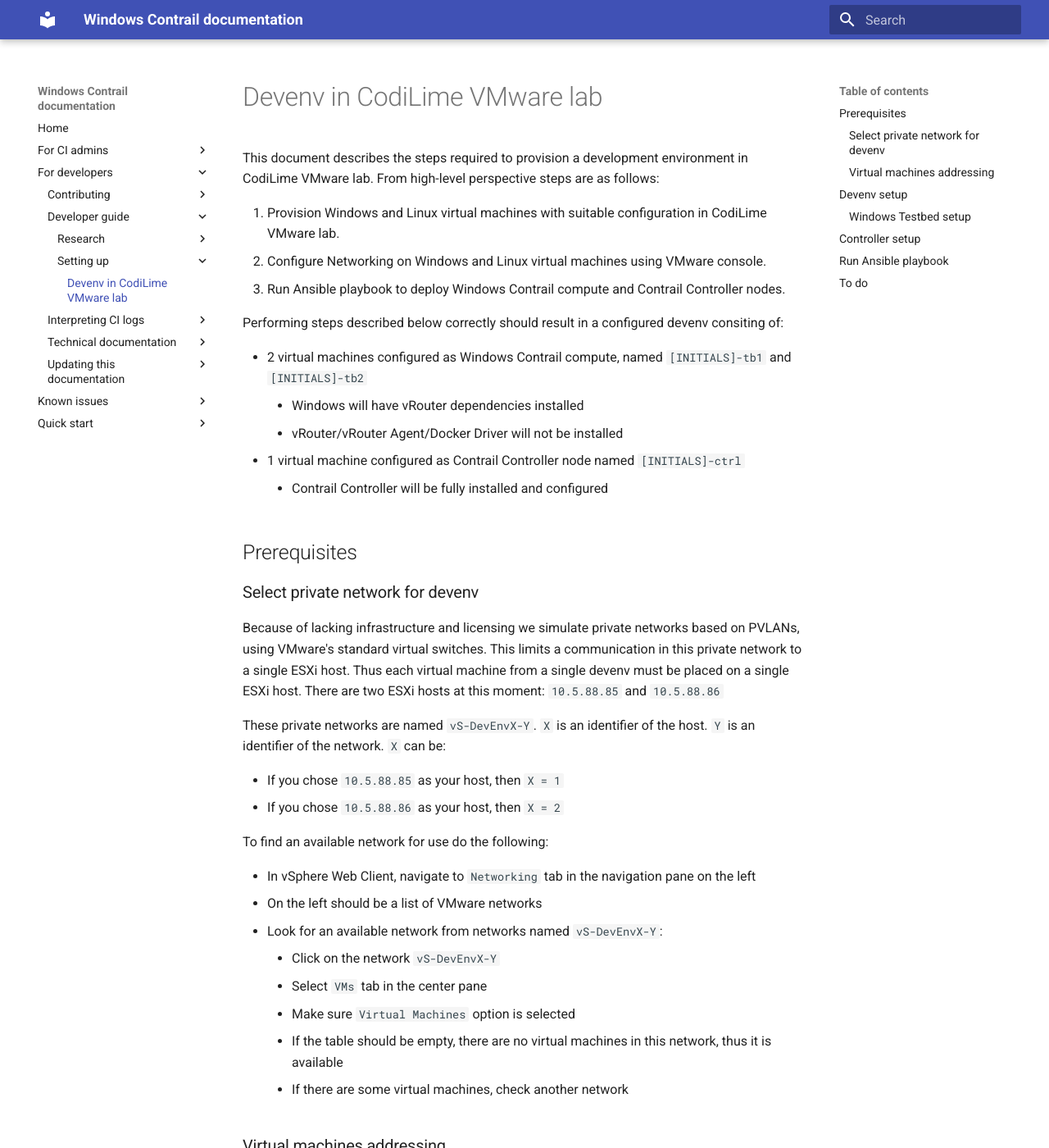
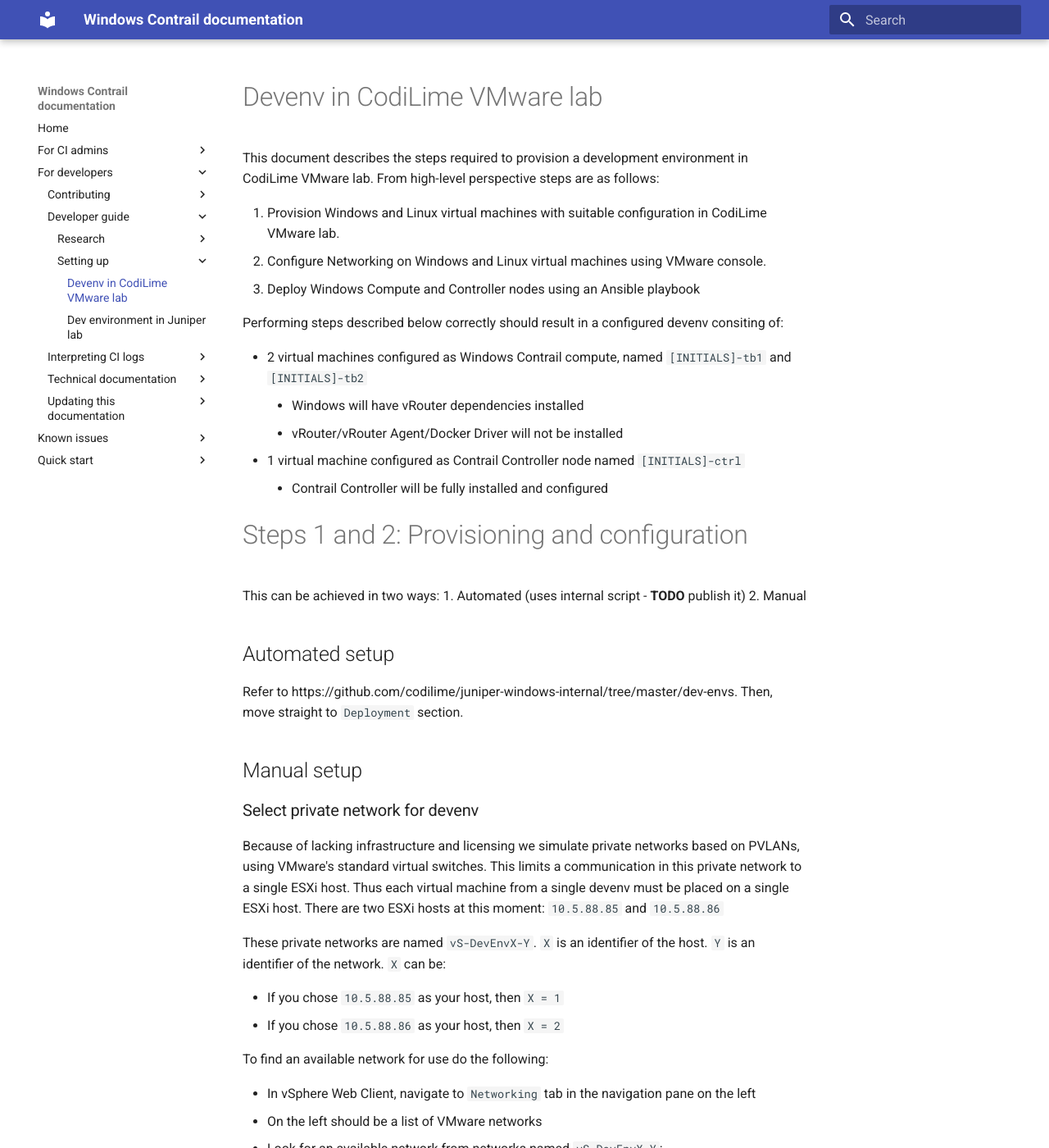
Before and after one commit to piotr-szuberski/contrail-windows-docs, an MkDocs documentation site: the page built from doc/For developers/Developer guide/Setting up/Devenv_in_local_env.md, in a window 1280 px wide and 1400 px high. Shown: the whole window at 82% size. Built offline with MkDocs 1.6.1 and Material for MkDocs 9.7.7, drawn with Linux system fonts in a browser that asks for light colours; some of the changed text lies outside the part shown.

Commit message:
Add more info regarding dev setups. (#71)

```diff
--- a/doc/For developers/Developer guide/Setting up/Devenv_in_local_env.md
+++ b/doc/For developers/Developer guide/Setting up/Devenv_in_local_env.md
@@ -5,7 +5,7 @@
 
 1. Provision Windows and Linux virtual machines with suitable configuration in CodiLime VMware lab.
 2. Configure Networking on Windows and Linux virtual machines using VMware console.
-3. Run Ansible playbook to deploy Windows Contrail compute and Contrail Controller nodes.
+3. Deploy Windows Compute and Controller nodes using an Ansible playbook
 
 Performing steps described below correctly should result in a configured devenv consiting of:
 
@@ -15,7 +15,18 @@
 - 1 virtual machine configured as Contrail Controller node named `[INITIALS]-ctrl`
     - Contrail Controller will be fully installed and configured
 
-## Prerequisites
+# Steps 1 and 2: Provisioning and configuration
+
+This can be achieved in two ways:
+1. Automated (uses internal script - **TODO** publish it)
+2. Manual
+
+## Automated setup
+
+Refer to https://github.com/codilime/juniper-windows-internal/tree/master/dev-envs.
+Then, move straight to `Deployment` section.
+
+## Manual setup
 
 ### Select private network for devenv
 
@@ -203,7 +214,7 @@
 
             systemctl reboot
 
-## Run Ansible playbook
+# Step 3. Deployment
 
 This section assumes the reader has Windows Subsystem for Linux (WSL) installed and configured.
 If not, please refer to [this][WSL] document for install and configuration details.
```
Also changed, not shown: doc/For developers/Developer guide/Setting up/Juni_lab.md (added, +40 -0 lines).
